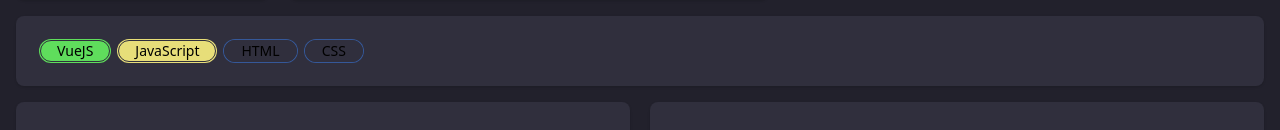
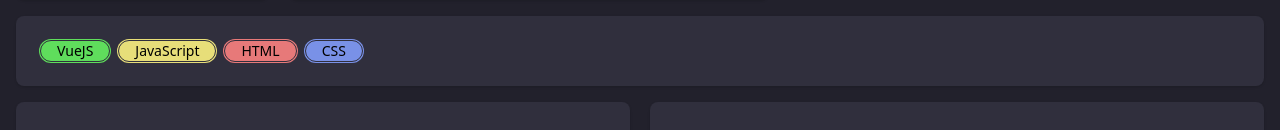
Before and after one commit to fernandoprestes/fernando-prestes, a Vue app: page / in a window 1280 px wide. Shown: the part 536-666 px from the top of the page. Built offline with nearby package versions, Linux system fonts and the light colour scheme.

Commit message:
feat: add colors tailwind

```diff
--- a/tailwind.config.js
+++ b/tailwind.config.js
@@ -12,6 +12,8 @@ module.exports = {
         'bg-cards': '#302F3D',
         'tech-js': '#E7DE79',
         'tech-vue': '#5FDD5C',
+        'tech-html': '#E77979',
+        'tech-css': '#7991E7',
       },
     },
   },
```
